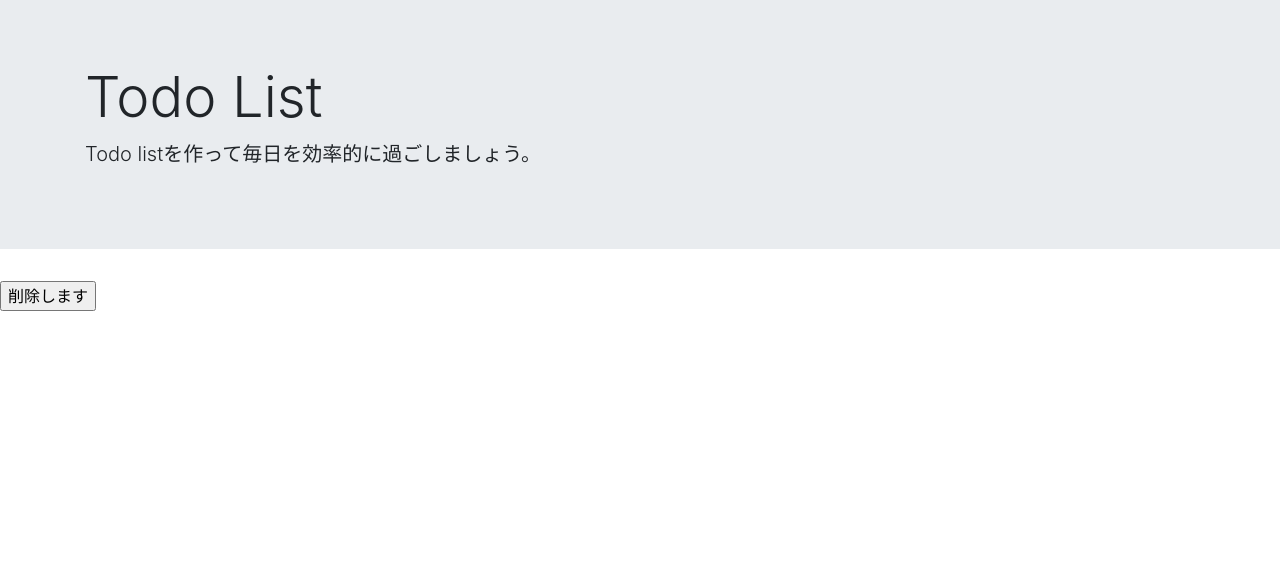
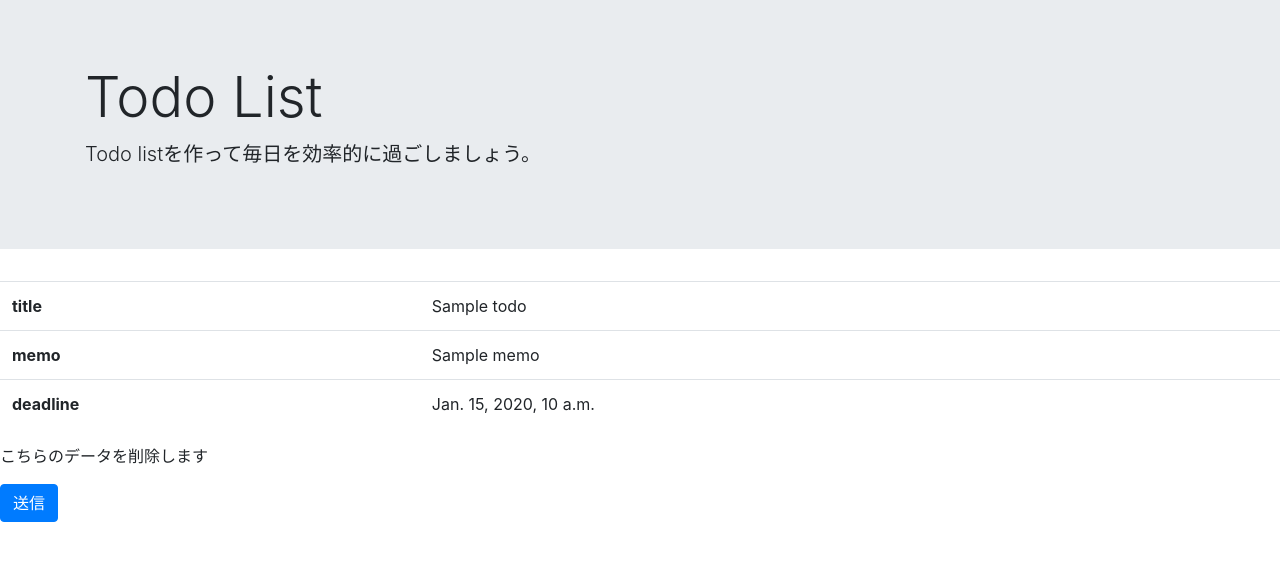
Before and after one commit to KItsuK/todo-list, a Django app: template todo/templates/todo/todo_confirm_delete.html in a window 1280 px wide. Shown: the top 561 px of the page. Run offline with Django 3.2, Linux system fonts and the light colour scheme; the template is opened without the code that fills it: most values are stand-ins (such as "Sample title", 1, 10 or a date in 2020); some libraries are stand-ins or nearby versions.

Commit message:
エラーの改善

```diff
--- a/todo/forms.py
+++ b/todo/forms.py
@@ -4,4 +4,4 @@ from .models import Todo
 class TodoForm(forms.ModelForm):
     class Meta:
         model = Todo
-        fields = 'title', 'memo', 'deadline'
+        fields = '__all__'
--- a/todo/templates/todo/todo_confirm_delete.html
+++ b/todo/templates/todo/todo_confirm_delete.html
@@ -2,8 +2,24 @@
 
 {% block content %}
 
-<form action='' method="POST">{% csrf_token %}
-    <input type="submit" value='削除します'>
-</form>
+<form action="" method="POST">
+  <table class="table">
+    <tr>
+      <th>title</th>
+      <td>{{ todo.title }}</td>
+    </tr>
+    <tr>
+      <th>memo</th>
+      <td>{{ todo.memo }}</td>
+    </tr>
+    <tr>
+      <th>deadline</th>
+      <td>{{ todo.deadline }}</td>
+    </tr>
+
+  </table>
+<p>こちらのデータを削除します</p>
+<button type="submit" class="btn btn-primary">送信</button>
+{% csrf_token %}
 
 {% endblock %}
--- a/todo/urls.py
+++ b/todo/urls.py
@@ -4,7 +4,7 @@ from . import views
 app_name = 'todo'
 
 urlpatterns = [
-    path('', views.IndexView.as_view()),
+    path('', views.IndexView.as_view(), name='index'),
     path('<int:pk>/', views.DetailView.as_view(), name='detail'),
     path('create/', views.CreateView.as_view(), name='create'),
     path('<int:pk>/update', views.UpdateView.as_view(), name='update'),
--- a/todo/views.py
+++ b/todo/views.py
@@ -1,8 +1,8 @@
 from django.shortcuts import render
 from django.urls import reverse_lazy
 from django.views import generic
+
 from .forms import TodoForm
-
 from .models import Todo
 
 class IndexView(generic.ListView):
```
Also changed, not shown: db.sqlite3.
